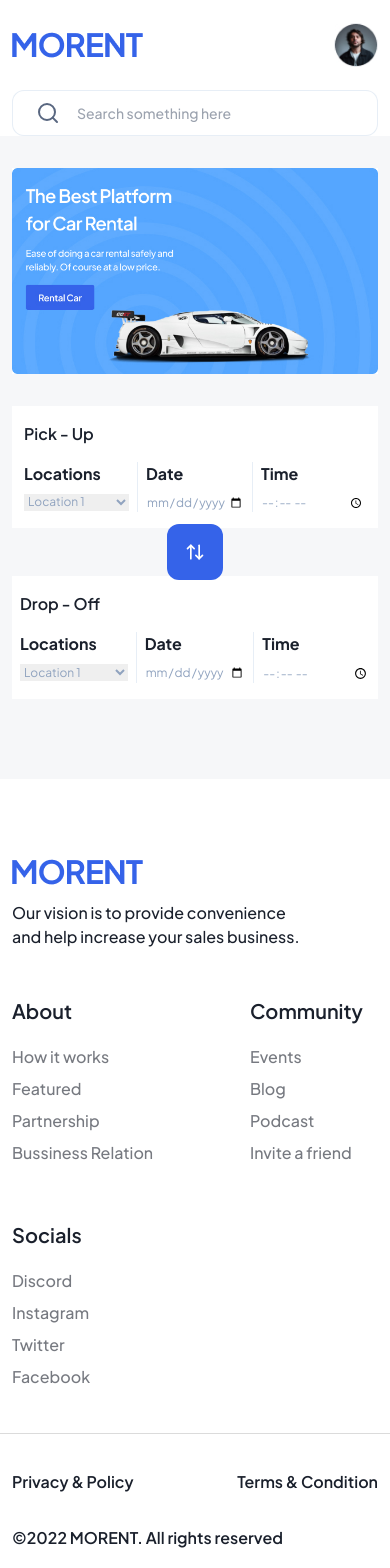
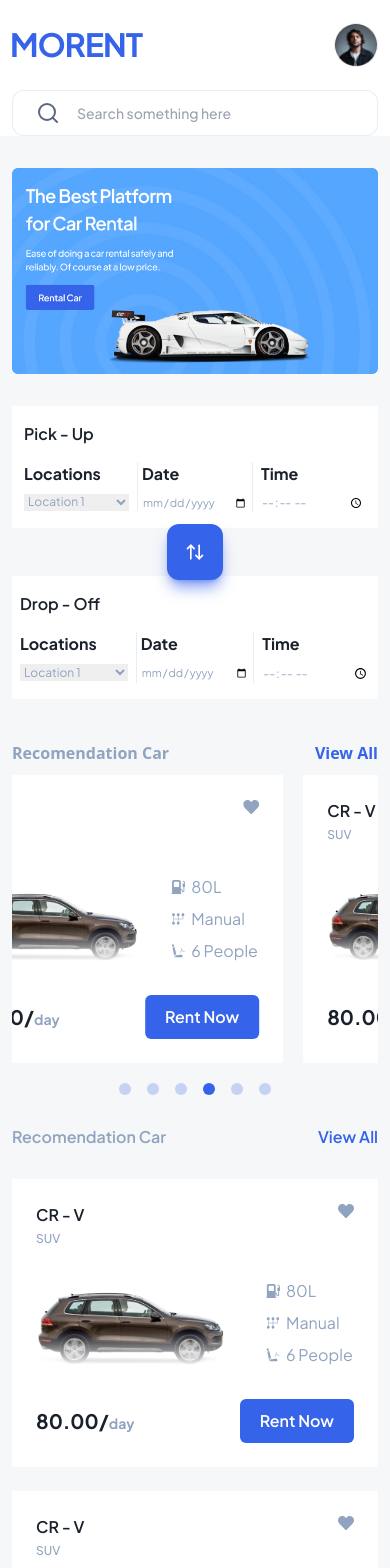
Before and after one commit to Mohammad-Nadil/MORENT, a React (Vite) app: page / in a window 390 px wide. Shown: the top 1568 px of the page. Built offline with nearby package versions, Linux system fonts and the light colour scheme.

Commit message:
slider added

```diff
--- a/index.html
+++ b/index.html
@@ -12,7 +12,15 @@
       rel="stylesheet"
     />
     <!-- google fonts -->
-     <link rel="stylesheet" href="/src/App.css">
+    <!-- slilder -->
+    <link
+      rel="stylesheet"
+      type="text/css"
+      charset="UTF-8"
+      href="https://cdnjs.cloudflare.com/ajax/libs/slick-carousel/1.6.0/slick.min.css"
+    />
+    <!-- slilder -->
+    <link rel="stylesheet" href="/src/App.css" />
   </head>
   <body>
     <div id="root"></div>
--- a/package.json
+++ b/package.json
@@ -14,7 +14,8 @@
     "react": "^18.3.1",
     "react-dom": "^18.3.1",
     "react-icons": "^5.3.0",
-    "react-router-dom": "^6.26.2"
+    "react-router-dom": "^6.26.2",
+    "react-slick": "^0.30.2"
   },
   "devDependencies": {
     "@eslint/js": "^9.9.0",
--- a/src/component/Footer.jsx
+++ b/src/component/Footer.jsx
@@ -45,7 +45,7 @@ const Footer = () => {
           </div>
         </div>
       </Container>
-      <Container className="font-jakarta font-semibold bg-white text-primary-text pt-9 pb-14 flex justify-between lg:items-center flex-wrap flex-col-reverse sm:flex-row gap-y-8" >
+      <Container className="font-jakarta font-semibold bg-white text-primary-text py-6 sm:pt-7 md:pt-9 sm:pb-9 md:pb-11 lg:pb-12 xl:pb-14 flex justify-between lg:items-center flex-wrap flex-col-reverse sm:flex-row gap-y-8" >
         <div className="left"><p>©2022 MORENT. All rights reserved</p></div>
         <div className="right flex justify-between sm:gap-x-6 md:gap-x-8 lg:gap-x-12 ">
           <a href="#"><p>Privacy & Policy</p></a>
--- a/src/component/PickAndDrop.jsx
+++ b/src/component/PickAndDrop.jsx
@@ -36,11 +36,11 @@ const PickAndDrop = () => {
               <option value="location3">Location 3</option>
             </select>
           </div>
-          <div className="date w-1/3 flex flex-col gap-y-2 px-2 sm:px-6">
+          <div className="date w-1/3 flex flex-col gap-y-2 px-1 sm:px-6">
             <label htmlFor="pick-date" className="text-primary-text font-bold">
               Date
             </label>
-            <input className="text-xs sm:text-sm text-secondary-text"  type="date" name="pick-date" id="pick-date" />
+            <input className="text-[11px] sm:text-sm text-secondary-text"  type="date" name="pick-date" id="pick-date" />
           </div>
           <div className="time w-1/3 flex flex-col gap-y-2 pl-2 sm:pl-6 border-l border-[#C3D4E966]">
             <label htmlFor="pick-time" className="text-primary-text font-bold">
@@ -48,10 +48,10 @@ const PickAndDrop = () => {
             </label>
             <input  className="text-xs sm:text-sm text-secondary-text" type="time" name="pick-time" id="pick-time" />
           </div>
-        </div>{" "}
+        </div>
       </motion.div>
       <div
-        className="switch h-14 w-14 rounded-xl bg-primary text-white grid place-content-center text-xl absolute top-1/2 left-1/2 -translate-x-1/2 -translate-y-1/2 z-50"
+        className="switch cursor-pointer h-14 w-14 rounded-xl bg-primary text-white grid place-content-center text-xl absolute top-1/2 left-1/2 -translate-x-1/2 -translate-y-1/2 z-50 shadow-lg shadow-primary/60"
         onClick={() => setSwap(!swap)}
          aria-label="Swap Pick-Up and Drop-Off"
       >
@@ -81,11 +81,11 @@ const PickAndDrop = () => {
               <option value="location3">Location 3</option>
             </select>
           </div>
-          <div className="date w-1/3 flex flex-col gap-y-2 px-2 sm:px-6">
+          <div className="date w-1/3 flex flex-col gap-y-2 px-1 sm:px-6">
             <label htmlFor="drop-date" className="text-primary-text font-bold">
               Date
             </label>
-            <input className="text-xs sm:text-sm text-secondary-text" type="date" name="drop-date" id="drop-date" />
+            <input className="text-[11px] sm:text-sm text-secondary-text" type="date" name="drop-date" id="drop-date" />
           </div>
           <div className="time w-1/3 flex flex-col gap-y-2 pl-2 sm:pl-6 border-l border-[#C3D4E966]">
             <label htmlFor="drop-time" className="text-primary-text font-bold">
--- /dev/null
+++ b/src/component/Popular.jsx
@@ -0,0 +1,104 @@
+import React, { Component, useState } from "react";
+import Container from "./layer/Container";
+import Slider from "react-slick";
+import car from "/cr-v.png";
+import { Link } from "react-router-dom";
+import ProductCard from "./layer/ProductCard";
+
+const Popular = () => {
+  let [active, setActive] = useState(0);
+  var settings = {
+    dots: true,
+    arrows: false,
+    infinite: true,
+    slidesToShow: 4,
+    slidesToScroll: 1,
+    autoplay: true,
+    speed: 2000,
+    autoplaySpeed: 2000,
+    cssEase: "linear",
+    responsive: [
+      {
+        breakpoint: 1024,
+        settings: {
+          slidesToShow: 3,
+          slidesToScroll: 3,
+          infinite: true,
+          dots: true,
+        },
+      },
+      {
+        breakpoint: 768,
+        settings: {
+          slidesToShow: 2,
+          slidesToScroll: 2,
+          initialSlide: 2,
+        },
+      },
+      {
+        breakpoint: 480,
+        settings: {
+          slidesToShow: 1,
+          slidesToScroll: 1,
+        },
+      },
+    ],
+    appendDots: (dots) => (
+      <div>
+        <ul className="flex justify-center gap-x-4 py-5"> {dots} </ul>
+      </div>
+    ),
+    customPaging: (i) => (
+      <div
+        className={`w-3 sm:w-5 h-3 sm:h-5 text-transparent  rounded-full  ${active == i ? "bg-primary " : "bg-primary/25"
+        } `}
+      >
+        {i + 1}
+      </div>
+    ),
+    beforeChange: (a, b) => {
+      setActive(b);
+    },
+  };
+  return (
+    <div>
+      <Container className="flex justify-between items-center w-full">
+        <h2 className=" font-semibold text-secondary-text py-2.5 sm:px-5">
+          Recomendation Car
+        </h2>
+        <p>
+          <Link
+            to=""
+            className="font-semibold text-primary hover:bg-secondary-text sm:px-5 py-2.5 rounded-md transition-all duration-300"
+          >
+            View All
+          </Link>
+        </p>
+      </Container>
+      <Container>
+        <Slider {...settings}>
+          <div className="px-2.5">
+            <ProductCard image={car} title="CR - V" type="SUV" price="80.00" />
+          </div>
+          <div className="px-2.5">
+            <ProductCard image={car} title="CR - V" type="SUV" price="80.00" />
+          </div>
+          <div className="px-2.5">
+            <ProductCard image={car} title="CR - V" type="SUV" price="80.00" />
+          </div>
+          <div className="px-2.5">
+            <ProductCard image={car} title="CR - V" type="SUV" price="80.00" />
+          </div>
+          <div className="px-2.5">
+            <ProductCard image={car} title="CR - V" type="SUV" price="80.00" />
+          </div>
+          <div className="px-2.5">
+            <ProductCard image={car} title="CR - V" type="SUV" price="80.00" />
+          </div>
+        </Slider>
+      </Container>
+    </div>
+  );
+};
+
+export default Popular;
--- /dev/null
+++ b/src/component/Recommendation.jsx
@@ -0,0 +1,40 @@
+import React from "react";
+import Container from "./layer/Container";
+import ProductCard from "./layer/ProductCard";
+import car from "/cr-v.png";
+import { Link } from "react-router-dom";
+const Recommendation = () => {
+  return (
+    <div className="font-jakarta flex flex-col gap-y-5">
+      <Container className="flex justify-between items-center w-full">
+        <h2 className=" font-semibold text-secondary-text py-2.5 sm:px-5">
+          Recomendation Car
+        </h2>
+        <p>
+          <Link
+            to=""
+            className="font-semibold text-primary hover:bg-secondary-text sm:px-5 py-2.5 rounded-md transition-all duration-300"
+          >
+            View All
+          </Link>
+        </p>
+      </Container>
+      <Container className="grid grid-cols-1 sm:grid-cols-2  lg:grid-cols-3  xl:grid-cols-4 gap-6 xl:gap-8 ">
+        <ProductCard image={car} title="CR - V" type="SUV" price="80.00" className="col-span-1 row-span-1" />
+        <ProductCard image={car} title="CR - V" type="SUV" price="80.00" className="col-span-1 row-span-1" />
+        <ProductCard image={car} title="CR - V" type="SUV" price="80.00" className="col-span-1 row-span-1" />
+        <ProductCard image={car} title="CR - V" type="SUV" price="80.00" className="col-span-1 row-span-1" />
+        <ProductCard image={car} title="CR - V" type="SUV" price="80.00" className="col-span-1 row-span-1" />
+        <ProductCard image={car} title="CR - V" type="SUV" price="80.00" className="col-span-1 row-span-1" />
+        <ProductCard image={car} title="CR - V" type="SUV" price="80.00" className="col-span-1 row-span-1" />
+        <ProductCard image={car} title="CR - V" type="SUV" price="80.00" className="col-span-1 row-span-1" />
+        <ProductCard image={car} title="CR - V" type="SUV" price="80.00" className="col-span-1 row-span-1" />
+        <ProductCard image={car} title="CR - V" type="SUV" price="80.00" className="col-span-1 row-span-1" />
+        <ProductCard image={car} title="CR - V" type="SUV" price="80.00" className="col-span-1 row-span-1" />
+        <ProductCard image={car} title="CR - V" type="SUV" price="80.00" className="col-span-1 row-span-1" />
+      </Container>
+    </div>
+  );
+};
+
+export default Recommendation;
--- /dev/null
+++ b/src/component/layer/ProductCard.jsx
@@ -0,0 +1,50 @@
+import React, { useState } from "react";
+import { FaHeart } from "react-icons/fa";
+import { BsFillFuelPumpFill } from "react-icons/bs";
+import { GiCarSeat, GiGearStickPattern } from "react-icons/gi";
+
+const ProductCard = ({image , title , type ,price , className }) => {
+  let [heart , setHeart] = useState(false)
+  return (
+      <div className={` flex flex-col gap-y-8 font-jakarta bg-white p-6 ${className} `}>
+        <div className="top flex justify-between">
+          <div className="name flex flex-col gap-y-1">
+            <h2 className="font-semibold text-primary-text" >{title}</h2>
+            <p className="font-medium text-xs text-secondary-text" >{type}</p>
+          </div>
+          <div onClick={()=>setHeart(!heart)} className="right">
+            <FaHeart className={`${heart?" text-red-500 ":"text-secondary-text"}`} />
+          </div>
+        </div>
+        <div className="detail flex justify-between items-end md:items-start lg:flex-col flex-row gap-y-7 ">
+          <div className="img w-3/5 lg:w-full relative after:h-1/2 after:w-full after:absolute after:bottom-0  after:left-0 after:bg-gradient-to-t after:from-white after:to-transparent ">
+            <img className="w-full" src={image} alt={image} />
+          </div>
+          <div className="info  lg:w-full w-[5.5rem] flex justify-between flex-col lg:flex-row gap-y-2 sm:gap-y-3">
+            <div className="fuel flex gap-x-1.5 items-center  md:text-sm text-secondary-text">
+            <BsFillFuelPumpFill className="md:text-xl text-sm" />
+            <p>80L</p>
+            </div>
+            <div className="transmission flex gap-x-1.5 items-center md:text-sm text-secondary-text">
+            <GiGearStickPattern className="md:text-xl text-sm" />
+            <p>Manual</p>
+            </div>
+            <div className="seat flex gap-x-1.5 items-center  md:text-sm text-secondary-text">
+            <GiCarSeat className="md:text-xl text-sm" />
+            <p>6 People</p>
+            </div>
+          </div>
+        </div>
+        <div className="bottom flex justify-between items-center">
+          <div className="price">
+            <p className="text-xl text-primary-text font-bold" >{price}/<span className="text-sm text-secondary-text" >day</span></p>
+          </div>
+          <div className="btn">
+            <button className="font-semibold py-2.5 px-5 text-white bg-primary rounded-md hover:bg-primary/75 transition-all duration-300" >Rent Now</button>
+          </div>
+        </div>
+      </div>
+  );
+};
+
+export default ProductCard;
--- a/src/component/pages/Home.jsx
+++ b/src/component/pages/Home.jsx
@@ -1,14 +1,18 @@
-import React from 'react'
-import Add from '../Add'
-import PickAndDrop from '../PickAndDrop'
+import React from "react";
+import Add from "../Add";
+import PickAndDrop from "../PickAndDrop";
+import Recommendation from "../Recommendation";
+import Popular from "../Popular";
 
 const Home = () => {
   return (
-    <div className='bg-secondary' >
-      <Add/>
-      <PickAndDrop/>
+    <div className="bg-secondary">
+      <Add />
+      <PickAndDrop />
+      <Popular/>
+      <Recommendation/>
     </div>
-  )
-}
+  );
+};
 
-export default Home
+export default Home;
```
Also changed, not shown: public/cr-v.png (added), 1 other file (tests, documents, lock files or other folders).
